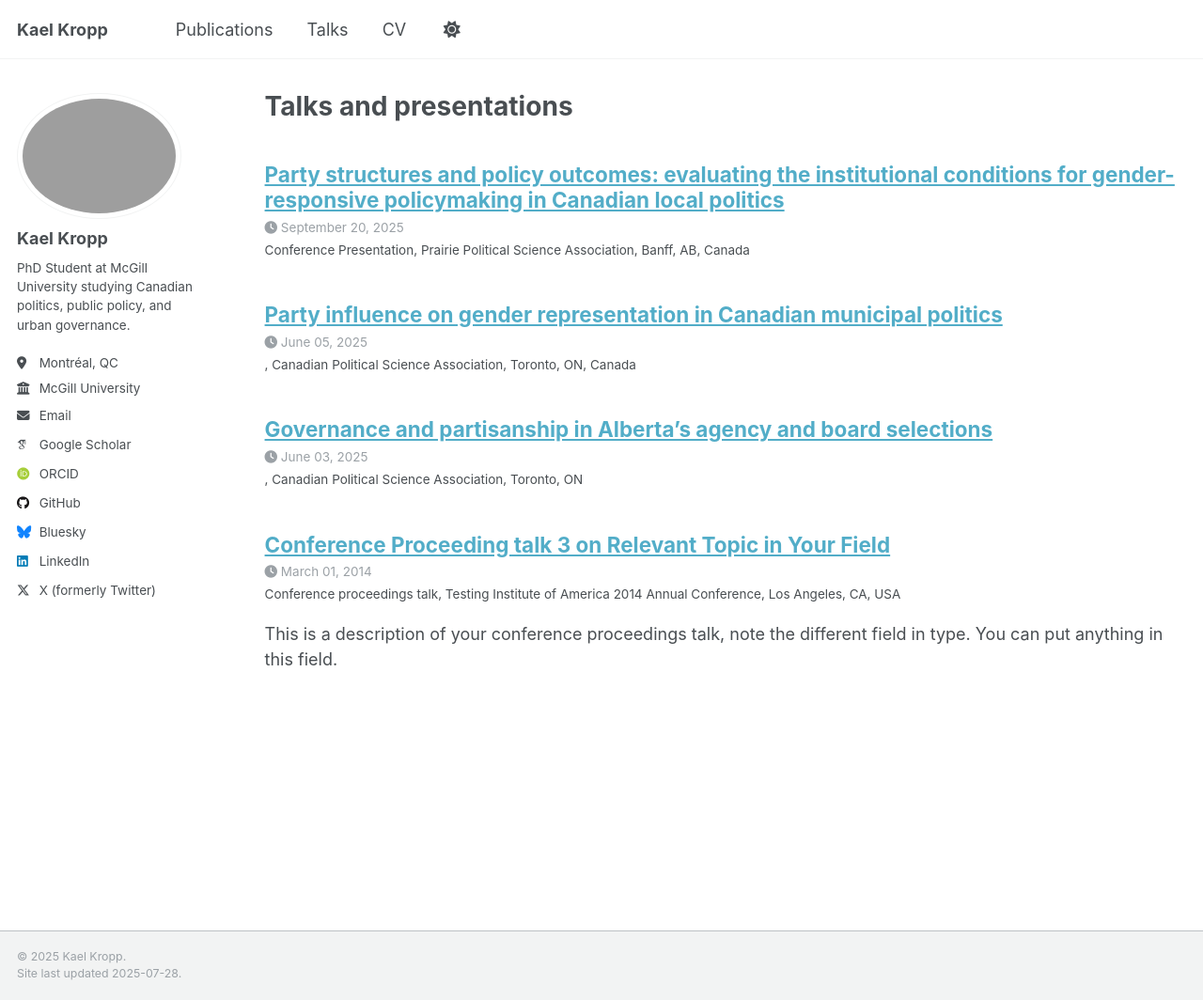
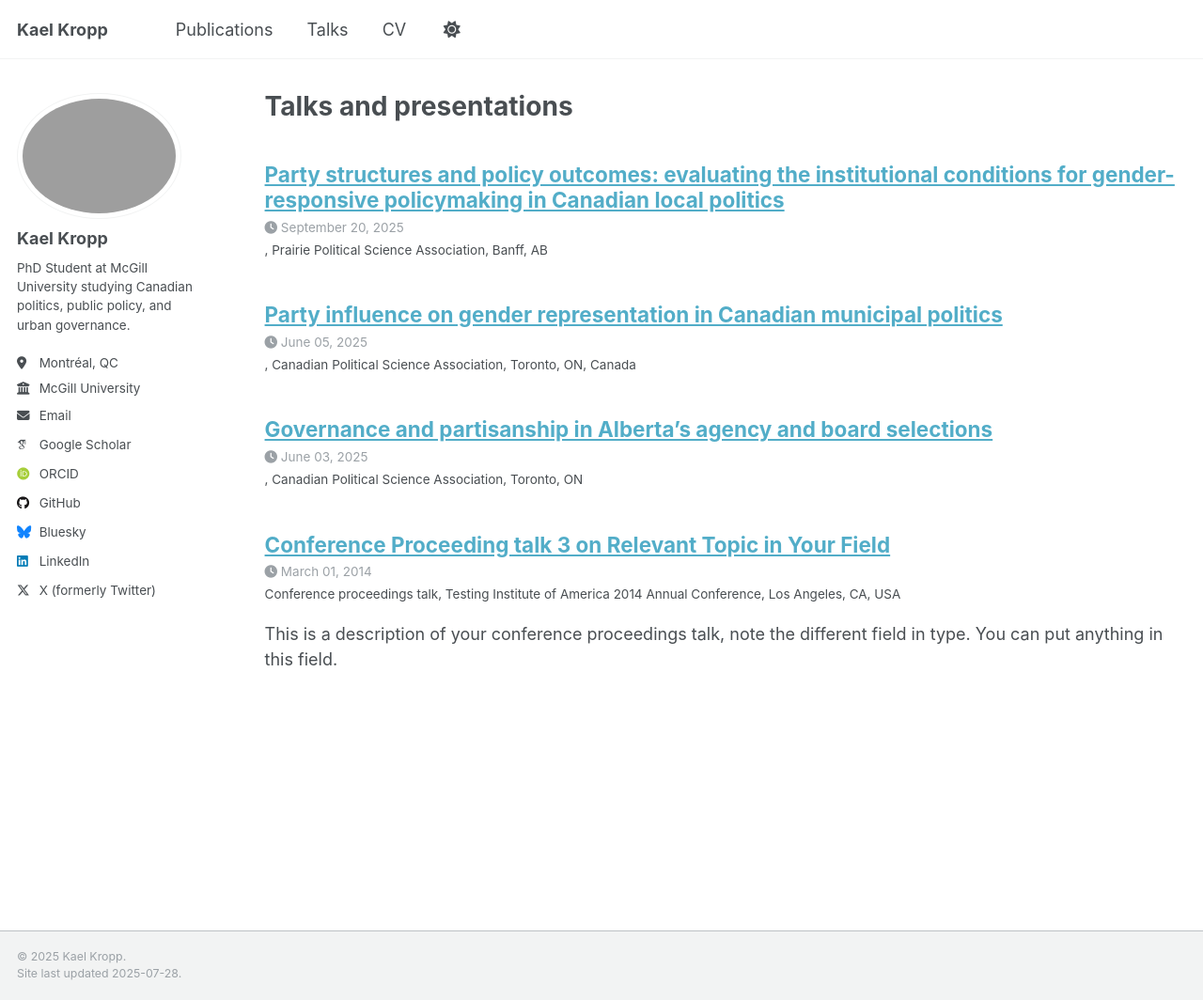
Before and after one commit to kaelkropp/kaelkropp.github.io, a Jekyll site: the page built from _pages/talks.html, in a window 1280 px wide and 1064 px high. Shown: the whole window at 94% size. Built offline with Jekyll 4.4.1, drawn with Linux system fonts in a browser that asks for light colours; some web fonts are replaced; a script that is not in the unit is left out.

Commit message:
Update 2012-03-01-talk-1.md

```diff
--- a/_talks/2012-03-01-talk-1.md
+++ b/_talks/2012-03-01-talk-1.md
@@ -1,9 +1,9 @@
 ---
 title: "Party structures and policy outcomes: evaluating the institutional conditions for gender-responsive policymaking in Canadian local politics"
 collection: talks
-type: "Conference Presentation"
+type: ""
 permalink: /PPSA/2025-09-20-talk-1
 venue: "Prairie Political Science Association"
 date: 2025-09-20
-location: "Banff, AB, Canada"
+location: "Banff, AB"
 ---
```
